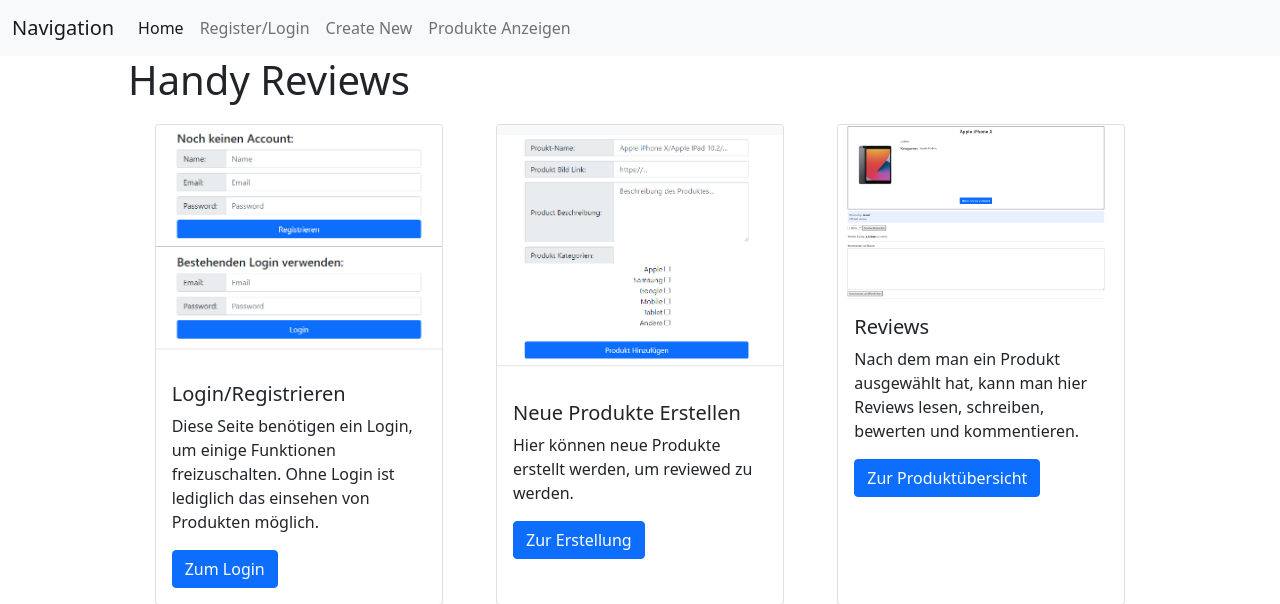
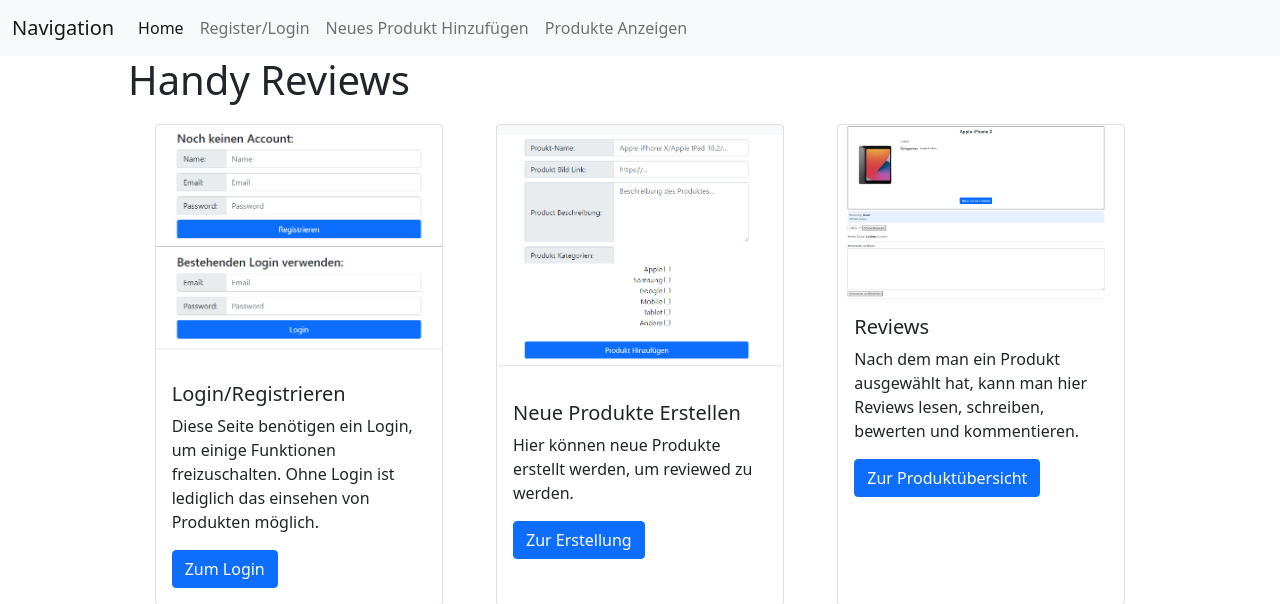
Before and after one commit to JamalHarrisKo/HandyReviews, a PHP site: page /index.php in a window 1280 px wide. Shown: the top 604 px of the page. Run offline with PHP 8.4, Linux system fonts and the light colour scheme.

Commit message:
[Task]change navbar-item title

```diff
--- a/src/Assets/header.php
+++ b/src/Assets/header.php
@@ -25,7 +25,7 @@
           <a class="nav-link" href="/register.php">Register/Login</a>
         </li>
         <li class="nav-item">
-          <a class="nav-link" href="/createNewProduct.php">Create New</a>
+          <a class="nav-link" href="/createNewProduct.php">Neues Produkt Hinzufügen</a>
         </li>
         <li class="nav-item">
           <a class="nav-link" href="/displayProduct.php">Produkte Anzeigen</a>
```
